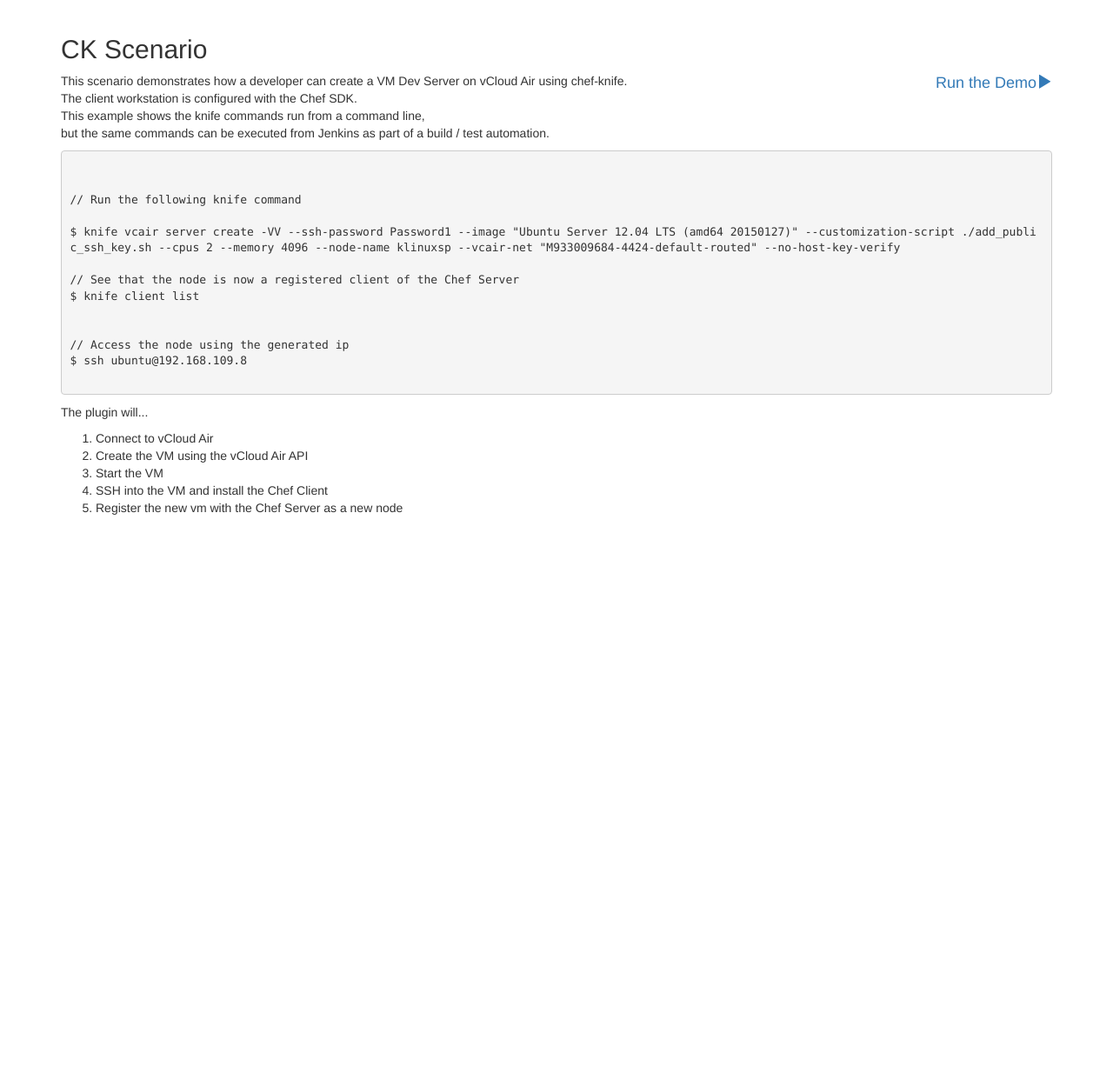
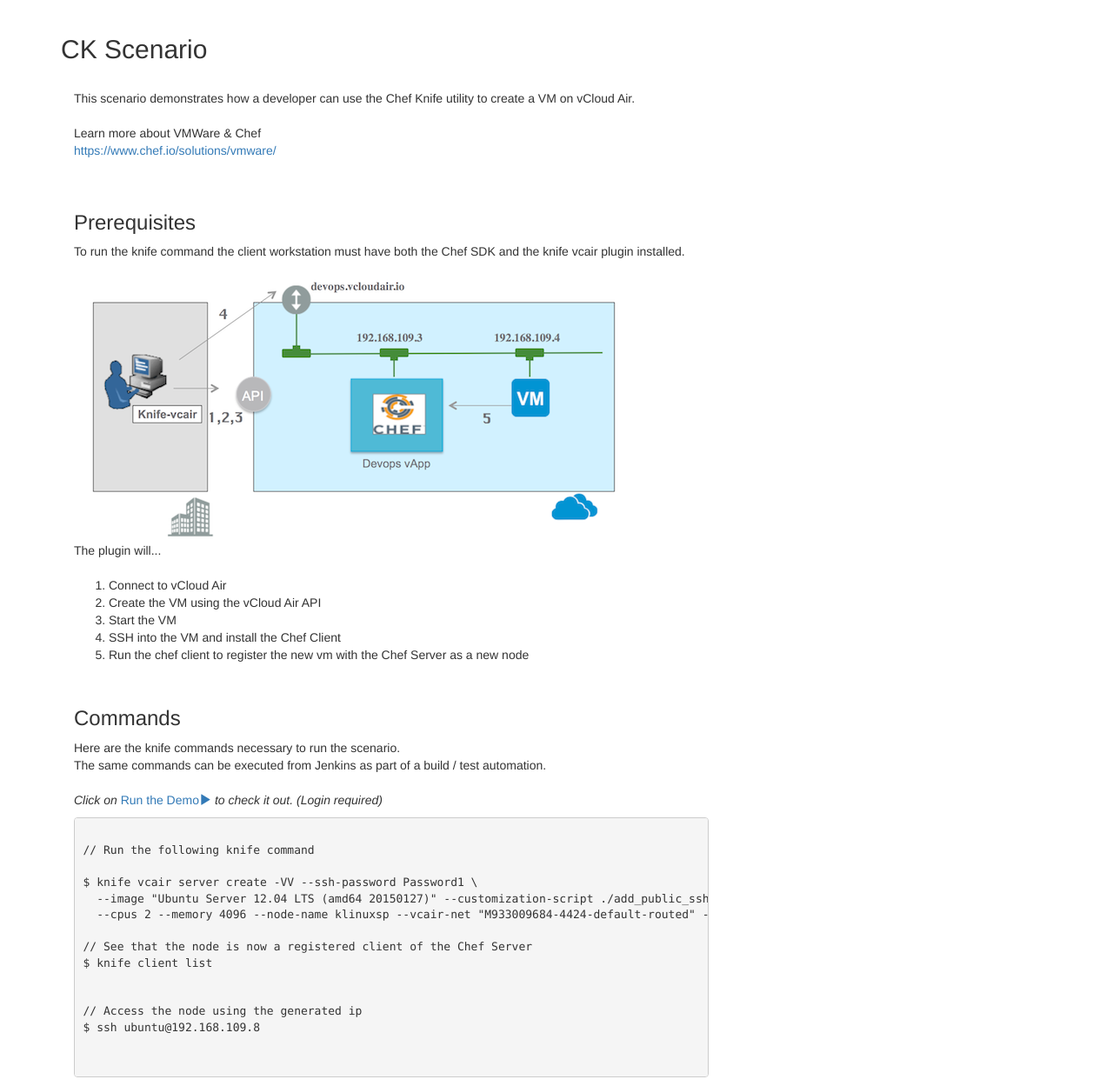
Before and after one commit to rdbwebster/vcadevops, a Flask app: page /ck1/ in a window 1280 px wide. Shown: the part 77-1326 px from the top of the page at 87% size. Before the commit the page ends 669 px from the top, so only its background shows below. Run offline with Flask 2, Linux system fonts and the light colour scheme; some libraries are stand-ins or nearby versions.

Commit message:
updates to chef knife

```diff
--- a/flask/app/templates/ck1.html
+++ b/flask/app/templates/ck1.html
@@ -7,32 +7,67 @@
     {% include 'flash.html' %}
         <h2>CK Scenario</h2>
 
-<div class="title">
-<span class="button">
-<a href="/">Run the Demo<span class="glyphicon glyphicon-play"></a>
-</span>
+
+<div class="col-lg-8">
+
+
+<p>
+<br>
+This scenario demonstrates how a developer can use the Chef Knife utility to create a VM on vCloud Air.
+
+<br>
+<br>
+ Learn more about VMWare & Chef     <br>
+<a href="https://www.chef.io/solutions/vmware/" target="_blank">https://www.chef.io/solutions/vmware/</a>
+<br>
+<br>
+<br>
+<h3>Prerequisites</h3>
+To run the knife command the client workstation must have both the Chef SDK and the knife vcair plugin installed.
+<br>
+<br>
+ <img src="/static/img/chef_knife.png"/>
+
+
+<br>
+
+
+<div class="center-block">
+ The plugin will...
+<br>
+<br>
+ <ol type="1">
+
+<li> Connect to vCloud Air </li>
+<li> Create the VM using the vCloud Air API </li>
+<li> Start the VM  </li>
+<li> SSH into the VM and install the Chef Client </li>
+<li> Run the chef client to register the new vm with the Chef Server as a new node </li>
+</ol>
+
 </div>
 
-<p>
+<br>
+<h3>Commands</h3>
 
-This scenario demonstrates how a developer can create a VM Dev Server on vCloud Air using chef-knife.
+Here are the knife commands necessary to run the scenario.<br>
+The same commands can be executed from Jenkins as part of a build / test automation.
 <br>
-
-The client workstation is configured with the Chef SDK.
 <br>
-
-This example shows the knife commands run from a command line,<br>
- but the same commands can be executed from Jenkins as
-part of a build / test automation.
+<i>Click on </i>
+<a href="http://devops.vcloudair.io:8100/job/Chef_Knife/" target="_blank">Run the Demo<span class="glyphicon glyphicon-play"></a>
+<i>to check it out. (Login required)</i>
 </p>
 
 
 
 
-<div class="highlight"><pre><code class="language-text" data-lang="text">
+<pre class="pre-scrollable">
 
 // Run the following knife command <br>
-$ knife vcair server create -VV --ssh-password Password1 --image "Ubuntu Server 12.04 LTS (amd64 20150127)" --customization-script ./add_public_ssh_key.sh --cpus 2 --memory 4096 --node-name klinuxsp --vcair-net "M933009684-4424-default-routed" --no-host-key-verify
+$ knife vcair server create -VV --ssh-password Password1 \
+  --image "Ubuntu Server 12.04 LTS (amd64 20150127)" --customization-script ./add_public_ssh_key.sh \
+  --cpus 2 --memory 4096 --node-name klinuxsp --vcair-net "M933009684-4424-default-routed" --no-host-key-verify
 
 // See that the node is now a registered client of the Chef Server
 $ knife client list
@@ -41,24 +76,7 @@
 // Access the node using the generated ip
 $ ssh ubuntu@192.168.109.8
 
-</code></pre></div>
-<div>
-
-
-<p> The plugin will... </p>
- <ol type="1">
-
-<li> Connect to vCloud Air </li>
-<li> Create the VM using the vCloud Air API </li>
-<li> Start the VM  </li>
-<li> SSH into the VM and install the Chef Client </li>
-<li> Register the new vm with the Chef Server as a new node </li>
-</ol>
-</div>
-
-</code>
-
-
 
 </div>
+</div>
 {% endblock %}
```
Also changed, not shown: flask/app/static/img/chef_knife.png (added).
